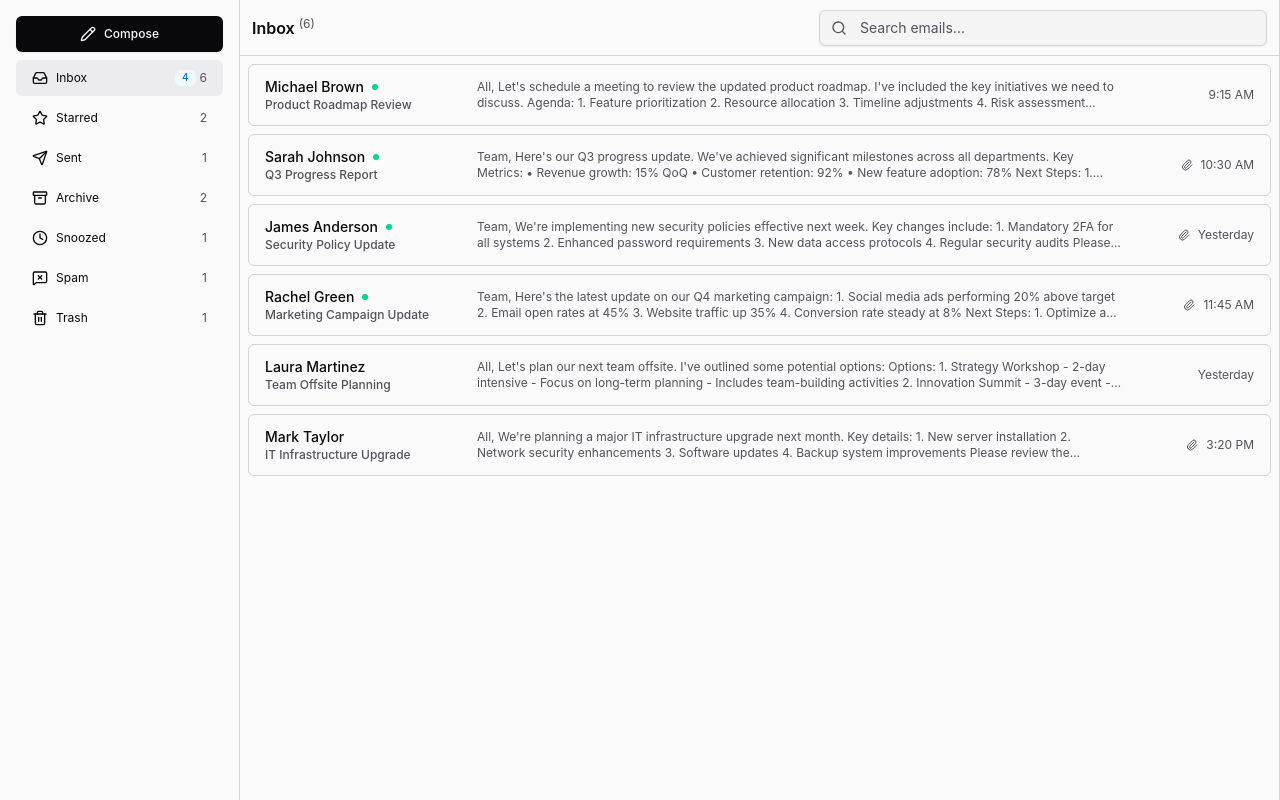
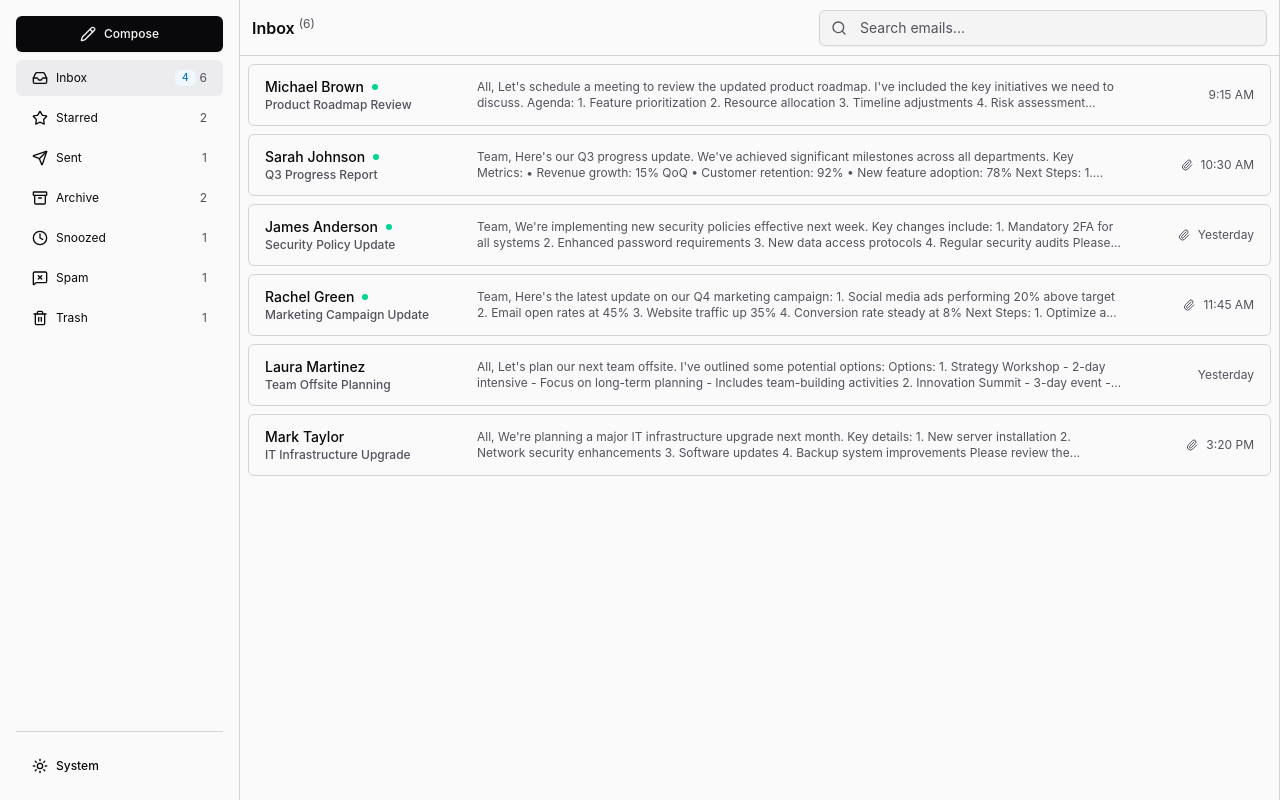
Before and after one commit to neilsong/fmail, a React (Vite) app in the folder frontend/: page / in a window 1280 px wide. Built offline with nearby package versions, Linux system fonts and the light colour scheme.

Commit message:
feat: enhance email actions and sidebar with theme support and improved functionality

```diff
--- a/frontend/eslint.config.js
+++ b/frontend/eslint.config.js
@@ -15,6 +15,9 @@ export default tseslint.config([
       reactHooks.configs["recommended-latest"],
       reactRefresh.configs.vite,
     ],
+    rules: {
+      "react-refresh/only-export-components": "off",
+    },
     languageOptions: {
       ecmaVersion: 2020,
       globals: globals.browser,
--- a/frontend/src/components/email/EmailSidebar.tsx
+++ b/frontend/src/components/email/EmailSidebar.tsx
@@ -1,5 +1,6 @@
 import { Badge } from "@/components/ui/badge";
 import { Button } from "@/components/ui/button";
+import { useTheme } from "@/components/theme-provider";
 import { cn } from "@/lib/utils";
 import { EmailLocation, EmailTag } from "@/store/email.schema";
 import { useEmailStore } from "@/store/useEmailStore";
@@ -8,11 +9,13 @@ import {
   Clock,
   Inbox,
   MessageSquareXIcon,
+  Moon,
   PanelRightCloseIcon,
   PanelRightOpenIcon,
   Pencil,
   Send,
   Star,
+  Sun,
   Trash2,
 } from "lucide-react";
 
@@ -34,6 +37,8 @@ export const EmailSidebar = ({ isOpen, onToggle }: EmailSidebarProps) => {
     setCurrentView,
     openComposeModal
   } = useEmailStore();
+
+  const { theme, setTheme } = useTheme();
 
   const inboxCount = getLocationCount(EmailLocation.inbox);
   const spamCount = getLocationCount(EmailLocation.spam);
@@ -68,12 +73,13 @@ export const EmailSidebar = ({ isOpen, onToggle }: EmailSidebarProps) => {
           isOpen ? "translate-x-0 border-r" : "-translate-x-full"
         )}
       >
-        <div className="flex h-full flex-col gap-2">
-          <Button className="gap-2" onClick={openComposeModal}>
-            <Pencil className="size-4" />
-            Compose
-          </Button>
-          <nav className="flex flex-col gap-1 [&>button]:font-normal">
+        <div className="flex h-full flex-col">
+          <div className="flex flex-col gap-2">
+            <Button className="gap-2" onClick={openComposeModal}>
+              <Pencil className="size-4" />
+              Compose
+            </Button>
+            <nav className="flex-1 flex flex-col gap-1 [&>button]:font-normal">
             <Button
               variant="ghost"
               className={cn(
@@ -205,7 +211,40 @@ export const EmailSidebar = ({ isOpen, onToggle }: EmailSidebarProps) => {
                 </span>
               )}
             </Button>
-          </nav>
+            </nav>
+          </div>
+          <div className="mt-auto pt-4 border-t">
+            <Button
+              variant="ghost"
+              className="w-full justify-start gap-2"
+              onClick={() => {
+                if (theme === "light") {
+                  setTheme("dark");
+                } else if (theme === "dark") {
+                  setTheme("system");
+                } else {
+                  setTheme("light");
+                }
+              }}
+            >
+              {theme === "light" ? (
+                <>
+                  <Sun className="size-4" />
+                  <span>Light</span>
+                </>
+              ) : theme === "dark" ? (
+                <>
+                  <Moon className="size-4" />
+                  <span>Dark</span>
+                </>
+              ) : (
+                <>
+                  <Sun className="size-4" />
+                  <span>System</span>
+                </>
+              )}
+            </Button>
+          </div>
         </div>
         <Button
           variant="ghost"
--- /dev/null
+++ b/frontend/src/components/theme-provider.tsx
@@ -0,0 +1,73 @@
+import { createContext, useContext, useEffect, useState } from "react"
+
+type Theme = "dark" | "light" | "system"
+
+type ThemeProviderProps = {
+  children: React.ReactNode
+  defaultTheme?: Theme
+  storageKey?: string
+}
+
+type ThemeProviderState = {
+  theme: Theme
+  setTheme: (theme: Theme) => void
+}
+
+const initialState: ThemeProviderState = {
+  theme: "system",
+  setTheme: () => null,
+}
+
+const ThemeProviderContext = createContext<ThemeProviderState>(initialState)
+
+export function ThemeProvider({
+  children,
+  defaultTheme = "system",
+  storageKey = "vite-ui-theme",
+  ...props
+}: ThemeProviderProps) {
+  const [theme, setTheme] = useState<Theme>(
+    () => (localStorage.getItem(storageKey) as Theme) || defaultTheme
+  )
+
+  useEffect(() => {
+    const root = window.document.documentElement
+
+    root.classList.remove("light", "dark")
+
+    if (theme === "system") {
+      const systemTheme = window.matchMedia("(prefers-color-scheme: dark)")
+        .matches
+        ? "dark"
+        : "light"
+
+      root.classList.add(systemTheme)
+      return
+    }
+
+    root.classList.add(theme)
+  }, [theme])
+
+  const value = {
+    theme,
+    setTheme: (theme: Theme) => {
+      localStorage.setItem(storageKey, theme)
+      setTheme(theme)
+    },
+  }
+
+  return (
+    <ThemeProviderContext.Provider {...props} value={value}>
+      {children}
+    </ThemeProviderContext.Provider>
+  )
+}
+
+export const useTheme = () => {
+  const context = useContext(ThemeProviderContext)
+
+  if (context === undefined)
+    throw new Error("useTheme must be used within a ThemeProvider")
+
+  return context
+}
--- a/frontend/src/components/ui/tooltip.tsx
+++ b/frontend/src/components/ui/tooltip.tsx
@@ -39,9 +39,10 @@ function TooltipPortal({
 }
 
 function TooltipPositioner({
+	className,
 	...props
 }: React.ComponentProps<typeof BaseTooltip.Positioner>) {
-	return <BaseTooltip.Positioner data-slot="tooltip-positioner" {...props} />
+	return <BaseTooltip.Positioner data-slot="tooltip-positioner" className={cn("z-50", className)} {...props} />
 }
 
 function TooltipArrow({
--- a/frontend/src/main.tsx
+++ b/frontend/src/main.tsx
@@ -1,3 +1,4 @@
+import { ThemeProvider } from "@/components/theme-provider";
 import { ToastProvider } from "@/components/ui/toast";
 import { StrictMode } from "react";
 import { createRoot } from "react-dom/client";
@@ -6,8 +7,10 @@ import "./index.css";
 
 createRoot(document.getElementById("root")!).render(
   <StrictMode>
-    <ToastProvider>
-      <App />
-    </ToastProvider>
+    <ThemeProvider defaultTheme="system" storageKey="fmail-theme">
+      <ToastProvider>
+        <App />
+      </ToastProvider>
+    </ThemeProvider>
   </StrictMode>
 );
--- a/frontend/src/views/EmailDetailView.tsx
+++ b/frontend/src/views/EmailDetailView.tsx
@@ -1,9 +1,10 @@
 import { EmailDetail } from "@/components/email/EmailDetail";
+import { EmailSidebar } from "@/components/email/EmailSidebar";
 import { ComposeModal } from "@/components/email/ComposeModal";
 import { useEmailStore } from "@/store/useEmailStore";
 
 export const EmailDetailView = () => {
-  const { selectedEmail, goBack, composeModalOpen, closeComposeModal } = useEmailStore();
+  const { selectedEmail, goBack, composeModalOpen, closeComposeModal, sidebarOpen, toggleSidebar } = useEmailStore();
 
   if (!selectedEmail) {
     return null;
@@ -11,7 +12,10 @@ export const EmailDetailView = () => {
 
   return (
     <>
-      <EmailDetail email={selectedEmail} onBack={goBack} />
+      <div className="relative grid h-screen overflow-hidden lg:grid-cols-[240px_1fr]">
+        <EmailSidebar isOpen={sidebarOpen} onToggle={toggleSidebar} />
+        <EmailDetail email={selectedEmail} onBack={goBack} />
+      </div>
       <ComposeModal isOpen={composeModalOpen} onClose={closeComposeModal} />
     </>
   );
```
Also changed, not shown: frontend/src/components/email/EmailActions.tsx (+59 -1 lines).
